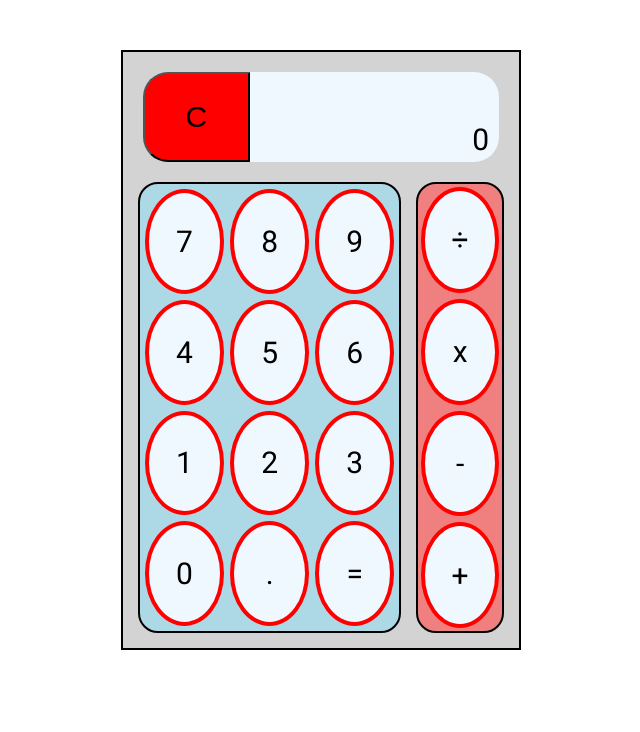
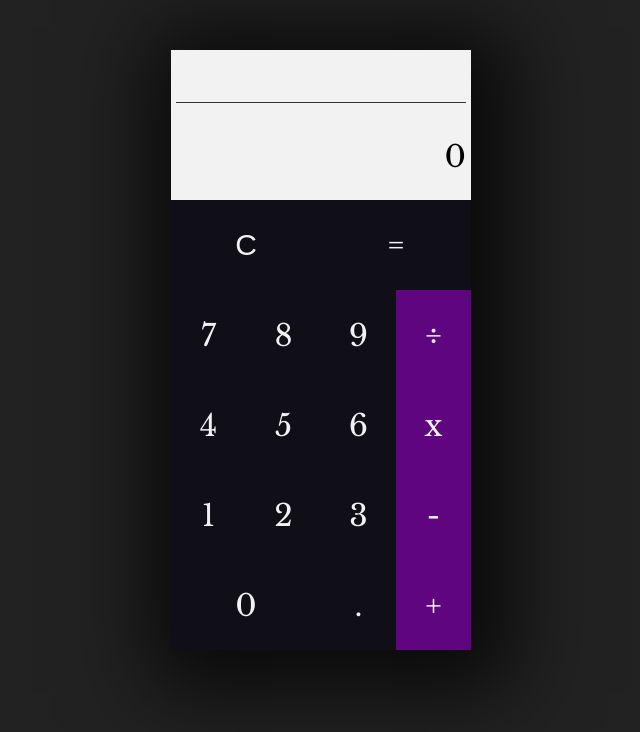
Before and after one commit to amitaysoffer/calculator-app, a plain HTML site: page index.html in a window 1280 px wide. Shown: the whole page, without its empty margins (319-959 px from the left). Drawn offline with nearby package versions, Linux system fonts and the light colour scheme.

Commit message:
app is ready for review

```diff
--- a/index.html
+++ b/index.html
@@ -9,18 +9,20 @@
 
 <body>
   <div id="grid-container">
-
     <!-- Display Section -->
     <section id="display-container">
+      <p id="process"></p>
+      <span id="divider"></span>
+      <p id="answer">0</p>
+    </section>
+    <!-- Main Section -->
+    <section id="main-container">
       <button id="clear-btn">C</button>
-      <div id="display-digits" type="text">
-        <p id="process"></p>
-        <p id="answer">0</p>
-      </div>
-    </section>
-
-    <!-- Numbers Section -->
-    <section id="numbers-container">
+      <div id="equal">=</div>
+      <div id="divide" class="operator">÷</div>
+      <div id="multiply" class="operator">x</div>
+      <div id="minus" class="operator">-</div>
+      <div id="add" class="operator">+</div>
       <div data-value="7" class="number">7</div>
       <div data-value="8" class="number">8</div>
       <div data-value="9" class="number">9</div>
@@ -30,31 +32,10 @@
       <div data-value="1" class="number">1</div>
       <div data-value="2" class="number">2</div>
       <div data-value="3" class="number">3</div>
-      <div data-value="0" class="number">0</div>
+      <div data-value="0" id="zero" class="number">0</div>
       <div id="decimal">.</div>
-      <div id="equal">=</div>
-    </section>
-    <!-- Operation Section -->
-    <section id="operation-container">
-      <div id="divide" class="opretation">
-        <span>÷</span>
-      </div>
-      <div id="multiply" class="opretation">
-        <span>x</span>
-      </div>
-      <div id="minus" class="opretation">
-        <span>-</span>
-      </div>
-      <div id="add" class="opretation">
-        <span>+</span>
-      </div>
-
-
     </section>
   </div>
-
-
-
   <script src="script.js"></script>
 </body>
 
--- a/script.js
+++ b/script.js
@@ -1,4 +1,4 @@
-// Gloval variables
+// Global variables
 const add = document.getElementById('add');
 const minus = document.getElementById('minus');
 const multiply = document.getElementById('multiply');
@@ -20,16 +20,16 @@ class UI {
   static styleOperatorButtons(selectedOperator) {
     const operatorList = ['add', 'minus', 'multiply', 'divide'];
     const result = operatorList.filter(operator => operator != selectedOperator.id)
-
+    // Style the clicked operator
     selectedOperator.style.pointerEvents = 'none';
     selectedOperator.style.background = 'blue';
-
+    // Style rest operators
     document.getElementById(result[0]).style.pointerEvents = 'unset';
-    document.getElementById(result[0]).style.background = 'aliceblue';
+    document.getElementById(result[0]).style.background = '#5E057F';
     document.getElementById(result[1]).style.pointerEvents = 'unset';
-    document.getElementById(result[1]).style.background = 'aliceblue';
+    document.getElementById(result[1]).style.background = '#5E057F';
     document.getElementById(result[2]).style.pointerEvents = 'unset';
-    document.getElementById(result[2]).style.background = 'aliceblue';
+    document.getElementById(result[2]).style.background = '#5E057F';
   }
   static errorMessage(operator) {
     alert(`You must enter a number before you enter '${operator}'`);
@@ -38,7 +38,7 @@ class UI {
     const text = answer.innerText;
     answer.innerText = text.substring(0, text.indexOf('.') + 3);
   }
-  static renderAnswer(selectedNumber, lastOperator, newOperator) {
+  static renderAnswer(selectedNumber, lastOperator) {
     if (lastOperator === '+') {
       answer.innerText = Number(selectedNumber) + Number(lastNumber)
     } else if (lastOperator === '-') {
@@ -50,10 +50,10 @@ class UI {
     }
   }
   static restartOperatorsBtnStyle() {
-    add.setAttribute('style', 'pointer-events; auto; background: aliceblue');
-    minus.setAttribute('style', 'pointer-events; auto; background: aliceblue')
-    multiply.setAttribute('style', 'pointer-events; auto; background: aliceblue');
-    divide.setAttribute('style', 'pointer-events; auto; background: aliceblue');
+    add.setAttribute('style', 'pointer-events; auto; background: #5E057F');
+    minus.setAttribute('style', 'pointer-events; auto; background: #5E057F')
+    multiply.setAttribute('style', 'pointer-events; auto; background: #5E057F');
+    divide.setAttribute('style', 'pointer-events; auto; background: #5E057F');
   }
 }
 
@@ -67,10 +67,10 @@ class Utilities {
     isInitialNumberOneDigitOrLess = false;
     operator = newOperator
   }
-  static updateSettings(operator) {
-    operator = operator;
+  static updateSettings(newOperator) {
+    operator = newOperator;
     currentAnswer = answer.innerText
-    process.innerText += operator
+    process.innerText += newOperator
     lastNumber = undefined
     initialNumber = undefined
   }
@@ -98,7 +98,6 @@ add.addEventListener('click', function () {
     UI.renderAnswer(currentAnswer, operator, '+');
     Utilities.updateSettings('+');
   }
-
 
   if (isDecimal) {
     UI.renderMinimizedRemainder();
@@ -162,7 +161,6 @@ multiply.addEventListener('click', function () {
 });
 
 divide.addEventListener('click', function () {
-  // debugger;
   // Adjust display operator if user changes operators
   if (operator && !lastNumber) {
     Utilities.switchBetweenOperatorsFix('÷');
--- a/style.css
+++ b/style.css
@@ -1,4 +1,4 @@
-@import url('https://fonts.googleapis.com/css2?family=Roboto&display=swap');
+@import url('https://fonts.googleapis.com/css2?family=Libre+Baskerville&display=swap');
 
 * {
   margin: 0;
@@ -7,31 +7,33 @@
 }
 
 html, body {
-  font-family: 'Roboto', sans-serif;
+  font-family: 'Libre Baskerville', serif;
   line-height: 1.5;
   font-size: 30px;
+  background: #222;
 }
 
 #grid-container {
-  width: 400px;
+  width: 300px;
   height: 600px;
-  border: 2px solid #000;
   display: grid;
-  grid-template-rows: 1fr 5fr ;
-  grid-template-columns: 3fr 1fr;
+  grid-template-rows: 1fr 3fr ;
+  grid-template-columns: 2fr;
   margin: 50px auto;
-  background: lightgrey;
-  padding: 15px;
-  grid-gap: 0.5em;
+  -webkit-box-shadow: 10px 10px 80px 30px rgba(0,0,0,0.75);
+  -moz-box-shadow: 10px 10px 80px 30px rgba(0,0,0,0.75);
+  box-shadow: 10px 10px 80px 30px rgba(0,0,0,0.75);
 }
 
 /* Display */
 #display-container {
-  grid-column: 1/3;
+  background: #f2f2f2;
+  padding: 5px;
   display: flex;
-  justify-content: space-between;
-  padding: 5px;
-  height: 100px;
+  flex-direction: column;
+  align-items: flex-end;
+  justify-content: space-around;
+  overflow: hidden;
 }
 
 #display-container #display-digits {
@@ -41,83 +43,60 @@ html, body {
   justify-content: flex-end;
   width: 70%;
   background: aliceblue;
-  border-top-right-radius: 25px;
-  border-bottom-right-radius: 25px;
   padding-right: 10px;
 }
 
-#display-container #clear-btn {
-  border-top-left-radius: 25px;
-  border-bottom-left-radius: 25px;
-  text-align: center;
-  width: 30%;
-  background: red;
-  outline: none;
-  cursor: pointer;
-  font-size: 30px;
+#display-container #divider {
+  border-bottom: 1px solid #333;
+  width: 100%;
 }
 
-#display-container p#process {
-  white-space: nowrap;
-  overflow: hidden;
-  text-overflow: ellipsis;
+/* Main */
+#main-container {
+  background: #100e17;
+  color: #f2f2f2;
+  display: grid;
+  grid-template-columns: 1fr 1fr 1fr 1fr;
+  grid-template-rows: 1fr 1fr 1fr 1fr 1fr;
+  text-align: center;
+  grid-auto-flow: dense;
+  cursor: pointer;
 }
 
-/* Numbers */
-#numbers-container {
-  border: 2px solid #000;
-  background: lightblue;
-  display: grid;
-  grid-template-columns: 1fr 1fr 1fr;
-  grid-template-rows: 1fr 1fr 1fr 1fr;
-  text-align: center;
-  border-radius: 20px;
-  grid-gap: 0.2em;
-  padding: 5px;
-}
-
-#numbers-container > div {
-  border: 4px solid red;
+#main-container > div {
     display: flex;
-    border-radius: 50%;
-    background: aliceblue;
-    cursor: pointer;
     align-items: center;
     justify-content: center;
 }
 
-#numbers-container span {
-  margin: auto;
+#main-container div:hover {
+  background: salmon;
+  border-radius: 10px;
 }
 
-#numbers-container div:hover {
-  background: salmon;
+#main-container #clear-btn:hover {
+  background: red;
 }
 
-/* Operations */
-#operation-container {
-  border: 2px solid #000;
-  background: lightcoral;
-  display: grid;
-  grid-template-columns: 1fr;
-  grid-template-rows: 1fr 1fr 1fr 1fr;
-  border-radius: 20px;
-  grid-gap: 0.2em;
-  padding: 3px;
+#main-container #equal {
+  grid-column: 3 / 5;
 }
 
-#operation-container > div {
-  border: 4px solid red;
-  display: flex;
-  border-radius: 50%;
-  background: aliceblue;
+#main-container #clear-btn {
   cursor: pointer;
+  font-size: 30px;
+  grid-column: 1 / 3;
+  background: #100e17;
+  color: #f2f2f2;
+  border: none;
+  outline: none;
 }
 
-#operation-container span {
-  margin: auto;
+#main-container .operator {
+  grid-column: 5 / 4;
+  background: #5E057F;
 }
 
-#operation-container div:hover {
-  background: lime;
+#main-container #zero {
+  grid-column: 1 / 3;
 }
```
Also changed, not shown: README.md.
